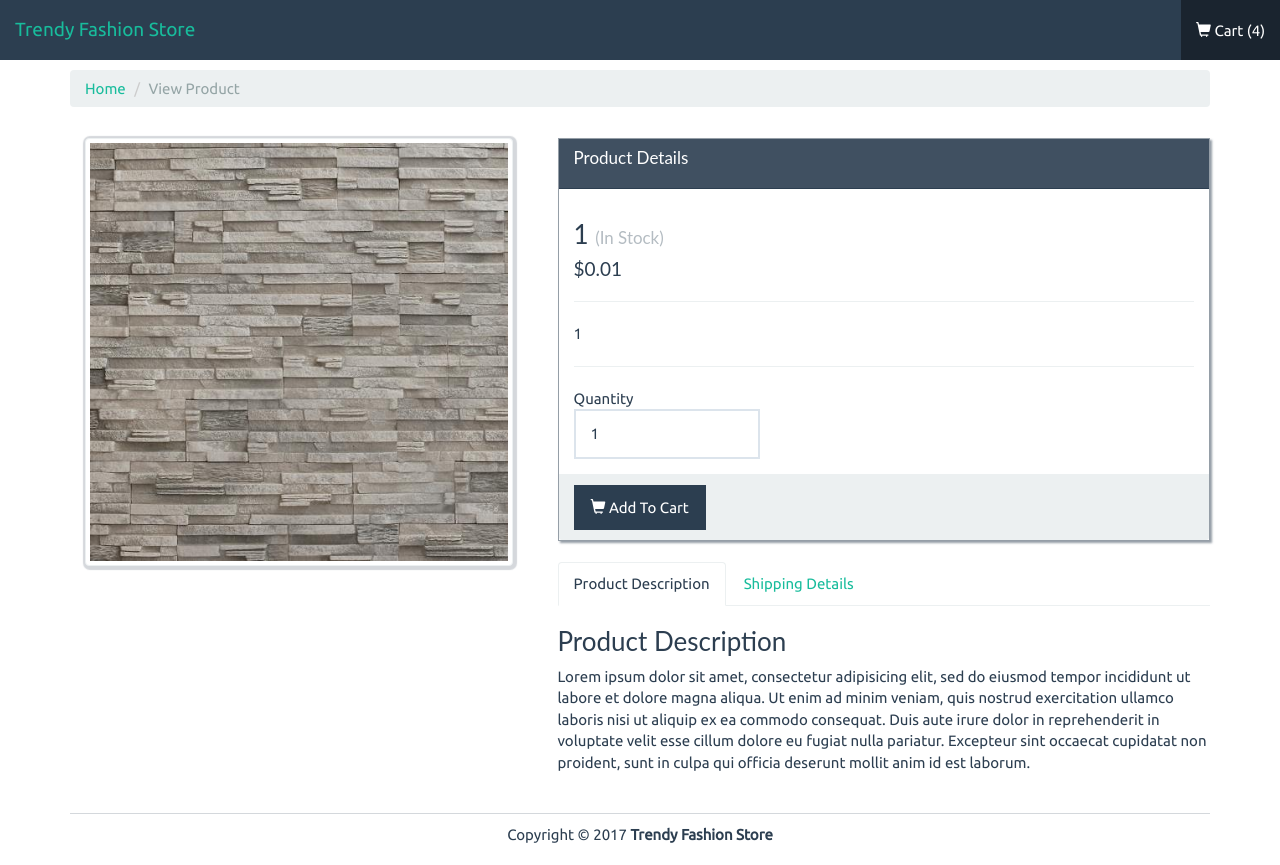
After one commit to 0brain/big_shop, a Flask app: page /product/1 in a window 1280 px wide. The commit adds this page. Run offline with Flask 2, Linux system fonts and the light colour scheme; data comes from the database, SQL or seed files in the repository; some libraries are stand-ins or nearby versions.

Commit message:
Added product page (view-product.html)

```diff
--- a/app.py
+++ b/app.py
@@ -48,7 +48,8 @@ def index():
 
 @app.route('/product/<id>')
 def product(id):
-    return render_template("view-product.html, ")
+    product = Product.query.filter_by(id=id).first()
+    return render_template("view-product.html", product=product)
 
 
 
--- a/templates/index.html
+++ b/templates/index.html
@@ -70,9 +70,11 @@
 						<a href="{{ url_for('product', id=product.id) }}" class="btn btn-primary btn-sm">
 							<i class="glyphicon glyphicon-eye-open"></i> View
 						</a>
+						{% if product.stock > 0 %}
 						<a href="#" class="btn btn-default btn-sm">
 							<i class="glyphicon glyphicon-shopping-cart"></i> Add To Cart
 						</a>
+						{% endif %}
 					</p>
 				</div>
 			</div>
--- /dev/null
+++ b/templates/view-product.html
@@ -0,0 +1,94 @@
+{% extends "base.html" %}
+
+{% block title %}View Product | Trendy Fashion Store{% endblock %}
+
+{% block body %}
+<div class="row">
+	<div class="col-lg-12">
+		<ol class="breadcrumb">
+			<li>
+				<a href="{{ url_for('index') }}">Home</a>
+			</li>
+			<li class="active">View Product</li>
+		</ol>
+	</div>
+</div>
+
+<div class="row pad">
+	<div class="col-lg-5">
+		<div class="col-xs-12 col-sm-12 col-md-12 col-lg-12">
+			<div class="thumbnail">
+				<img src="{{ product.image }}" alt="">
+			</div>
+		</div>
+	</div>
+
+	<div class="col-lg-7">
+		<div class="panel panel-primary">
+			<div class="panel-heading">
+				<h3 class="panel-title">Product Details</h3>
+			</div>
+			<div class="panel-body">
+				<h3>{{ product.name }}
+					{% if product.stock > 0 %}
+					<small>(In Stock)</small>
+					{% else %}
+					<small>(Out of Stock)</small>
+					{% endif %}
+				</h3>
+				<h4>&dollar;{{ product.price / 100 }}</h4>
+				<hr />
+				{{ product.description }}
+				<hr />
+                {% if product.stock > 0 %}
+				<div class="row">
+					<div class="col-lg-4">
+						<div class="row">
+							<div class="col-lg-12">
+								Quantity
+							</div>
+							<div class="col-lg-12">
+								<input type="number" name="number" id="inputColor" class="form-control" value="1" autocomplete="off" step="1" min="1">
+							</div>
+						</div>
+					</div>
+				</div>
+				{% endif %}
+			</div>
+			<div class="panel-footer">
+				{% if product.stock > 0 %}
+				<button type="button" class="btn btn-primary">
+					<i class="glyphicon glyphicon-shopping-cart"></i> Add To Cart
+				</button>
+				{% endif %}
+			</div>
+		</div>
+
+
+		<div role="tabpanel">
+			<!-- Nav tabs -->
+			<ul class="nav nav-tabs" role="tablist">
+				<li role="presentation" class="active">
+					<a href="#description" aria-controls="description" role="tab" data-toggle="tab">Product Description</a>
+				</li>
+				<li role="presentation">
+					<a href="#shipping" aria-controls="shipping" role="tab" data-toggle="tab">Shipping Details</a>
+				</li>
+			</ul>
+
+			<!-- Tab panes -->
+			<div class="tab-content">
+				<div role="tabpanel" class="tab-pane active" id="description">
+					<h3>Product Description</h3>
+					Lorem ipsum dolor sit amet, consectetur adipisicing elit, sed do eiusmod tempor incididunt ut labore et dolore magna aliqua. Ut enim ad minim veniam, quis nostrud exercitation ullamco laboris nisi ut aliquip ex ea commodo consequat. Duis aute irure dolor in reprehenderit in voluptate velit esse cillum dolore eu fugiat nulla pariatur. Excepteur sint occaecat cupidatat non proident, sunt in culpa qui officia deserunt mollit anim id est laborum.
+				</div>
+				<div role="tabpanel" class="tab-pane" id="shipping">
+					<h3>Shipping Details</h3>
+					Lorem ipsum dolor sit amet, consectetur adipisicing elit, sed do eiusmod tempor incididunt ut labore et dolore magna aliqua. Ut enim ad minim veniam, quis nostrud exercitation ullamco laboris nisi ut aliquip ex ea commodo consequat. Duis aute irure dolor in reprehenderit in voluptate velit esse cillum dolore eu fugiat nulla pariatur. Excepteur sint occaecat cupidatat non proident, sunt in culpa qui officia deserunt mollit anim id est laborum.
+				</div>
+			</div>
+		</div>
+	</div>
+
+</div>
+{% endblock %}
```
